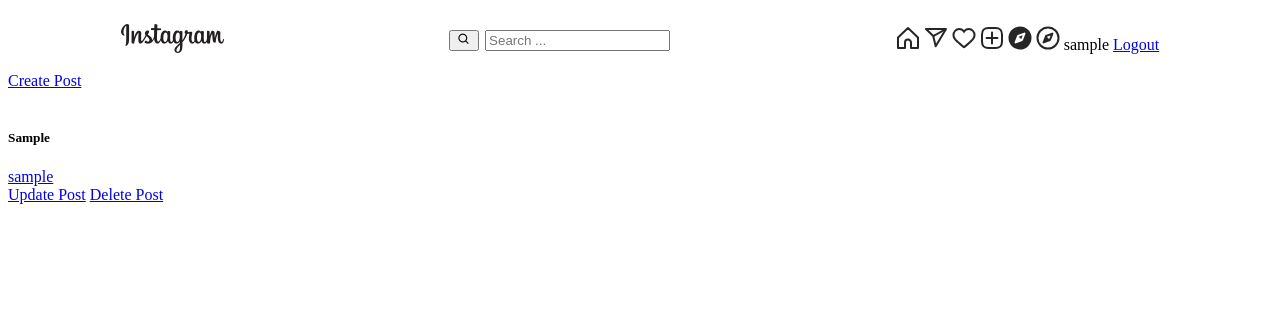
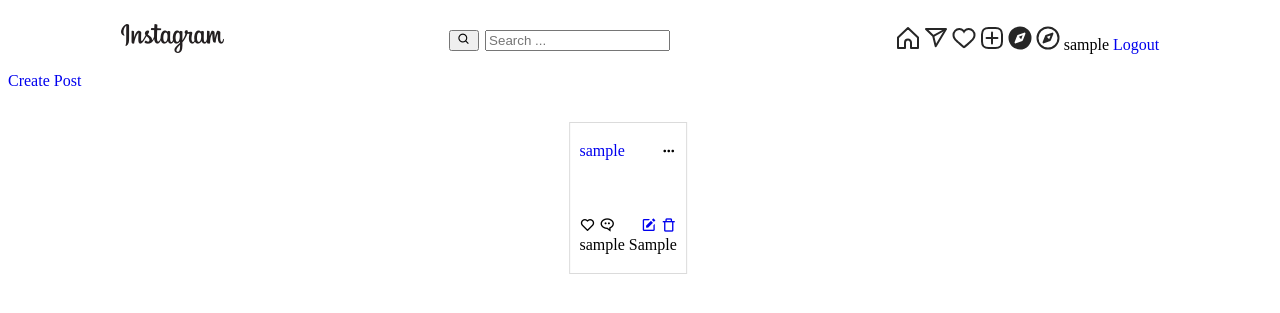
Before and after one commit to LemmyMwaura/Instagram-Clone, a Django app: page / in a window 1280 px wide. Shown: the top 313 px of the page. Run offline with Django 4.2, Linux system fonts and the light colour scheme; a user stored in the database is signed in; tables that the repository leaves empty hold one stand-in row (values such as "Sample post").

Commit message:
added styles to the homepage

```diff
--- a/base/templates/base/home.html
+++ b/base/templates/base/home.html
@@ -9,16 +9,38 @@
 <div>
     <a href="{% url 'create-post' %}">Create Post</a>
 </div>
+<div class="posts">
     {% for post in posts %}
-    <img src="{{ post.image.url }}" alt="">
-    <h5>{{ post.caption }}</h5>
-    <a href="{% url 'profile' post.author.user_profile.id %}">{{ post.author.user_profile }}</a>
-    <div class="edits">
-        {% if request.user == post.author.user_profile %}
-        <a href="{% url 'update-post' post.id %}">Update Post</a>
-        <a href="{% url 'delete-post' post.id %}">Delete Post</a>
-        {% endif %}
-    </div>
+        <div class="post-wrapper">
+            <div class="header">
+                <div class="side-item">
+                    <div class="account-name">
+                        <a href="{% url 'profile' post.author.user_profile.id %}">{{ post.author.user_profile }}</a>
+                    </div>
+                    <i class='bx bx-dots-horizontal-rounded'></i>
+                </div>
+            </div>
+            <img src="{{ post.image.url }}" alt="">
+            <div class="footer">
+                <div class="edits side-item">
+                    <div class="edits-header">
+                        <i class='bx bx-heart'></i>
+                        <i class='bx bx-message-rounded-dots bx-flip-horizontal'></i>
+                    </div>
+                    {% if request.user == post.author.user_profile %}
+                    <div class="edits-footer">
+                        <a href="{% url 'update-post' post.id %}"><i class='bx bxs-edit'></i></a>
+                        <a href="{% url 'delete-post' post.id %}"><i class='bx bx-trash-alt'></i></a>
+                    </div>
+                    {% endif %}
+                </div>
+                <div class="caption">
+                    <span class="name">{{ post.author.user_profile }}</span>
+                    <span class="caption">{{ post.caption }}</span>
+                </div>
+            </div>
+        </div>
     {% endfor %}
+</div>
 
 {% endblock %}
--- a/static/styles/home.css
+++ b/static/styles/home.css
@@ -1,5 +1,36 @@
 img{
     aspect-ratio: 4/4;
-    max-width: 400px;
+    max-width: 500px;
     object-fit: cover;
 }
+
+a{
+    text-decoration: none;
+}
+
+.posts{
+    display: grid;
+    place-items: center;
+}
+
+.post-wrapper{
+    transform: translateX(-10%);
+    max-width: 500px;
+    border: 1.7px solid #dbdbdb;
+    margin-top: 2rem;
+}
+
+.side-item{
+    display: flex;
+    align-items: center;
+    justify-content: space-between;
+}
+
+.side-item * {
+    cursor: pointer;
+}
+
+.header,
+.footer{
+    padding: 1.2rem 0.6rem;
+}
```
Also changed, not shown: base/templates/base/profile.html (+6 -2 lines).
